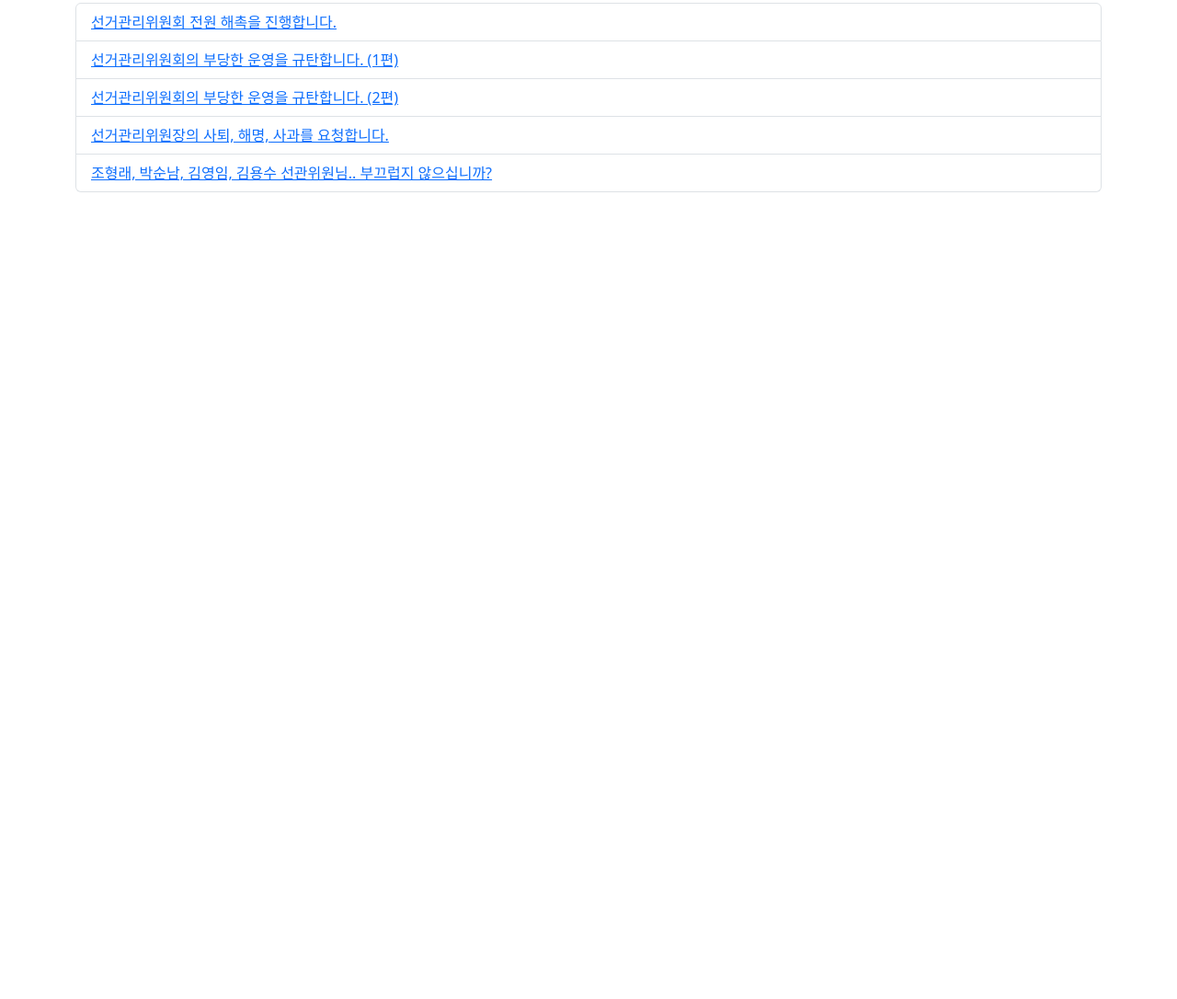
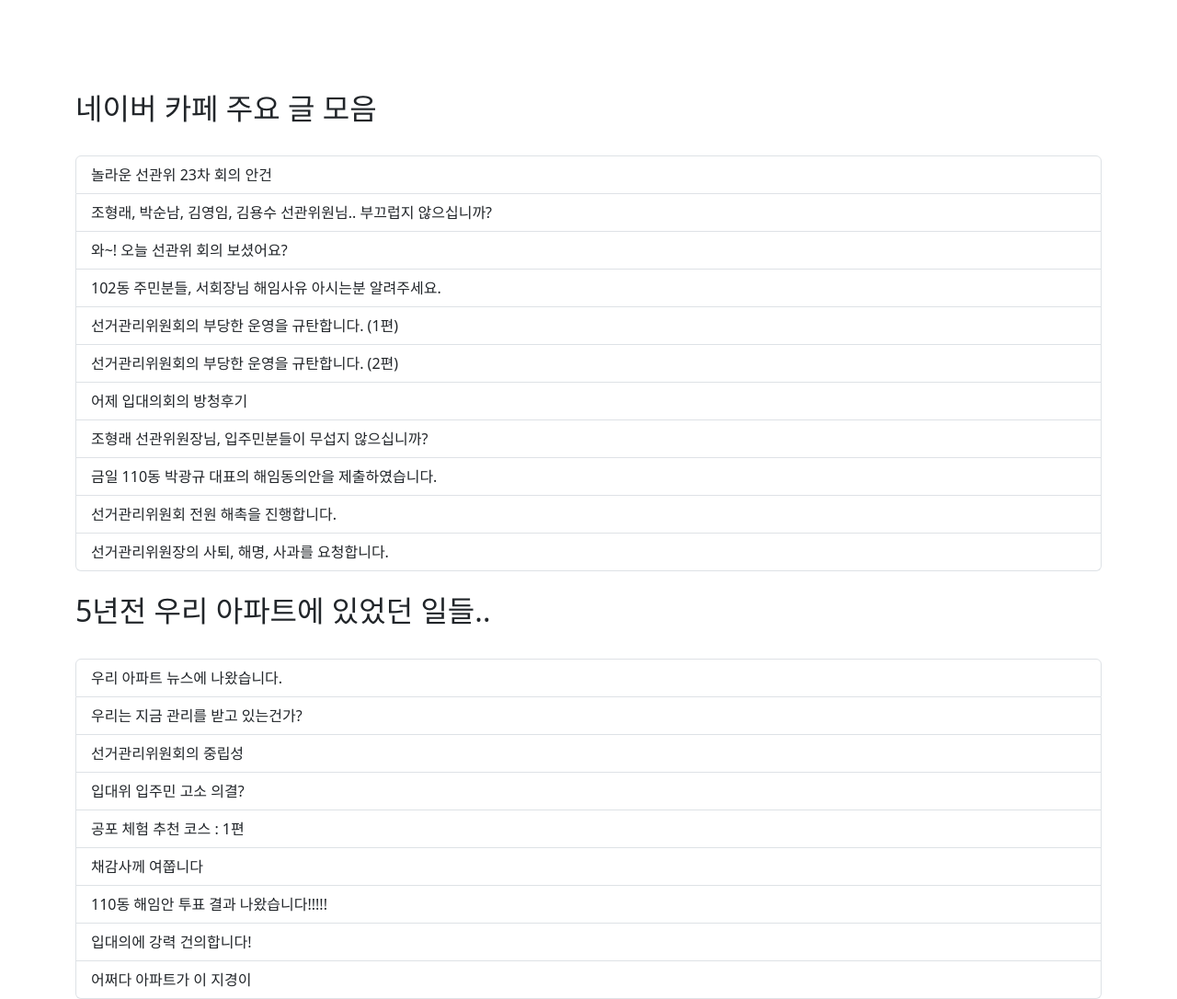
Before and after one commit to csraemianxii/csraemianxii.github.io, a plain HTML site: page index.html in a window 1280 px wide. Shown: the part 53-1139 px from the top of the page at 92% size. Before the commit the page ends 800 px from the top, so only its background shows below. Drawn offline with nearby package versions, Linux system fonts and the light colour scheme.

Commit message:
add post

```diff
--- a/index.html
+++ b/index.html
@@ -13,29 +13,89 @@
 
   <div class="container">
     <h1>우리 아파트가 아파요</h1>
+    <br /><br />
+
+    <div id="kakao-talk-channel-add-button" class="align-left" data-channel-public-id="_xlTAln" data-size="large"
+      data-support-multiple-densities="true"></div>
+    <br /><br />
+
+    <h2>네이버 카페 주요 글 모음</h2>
+    <br />
+
     <ul class="list-group">
-      <li class="list-group-item">
-        <a href="https://cafe.naver.com/raemianxi3/44870" target="_blank">선거관리위원회 전원 해촉을 진행합니다.</a>
-      </li>
-      <li class="list-group-item">
-        <a href="https://cafe.naver.com/raemianxi3/44921" target="_blank">선거관리위원회의 부당한 운영을 규탄합니다. (1편)</a>
-      </li>
-      <li class="list-group-item">
-        <a href="https://cafe.naver.com/raemianxi3/44923" target="_blank">선거관리위원회의 부당한 운영을 규탄합니다. (2편)</a>
-      </li>
-      <li class="list-group-item">
-        <a href="https://cafe.naver.com/raemianxi3/44806" target="_blank">선거관리위원장의 사퇴, 해명, 사과를 요청합니다.</a>
-      </li>
-      <li class="list-group-item">
-        <a href="https://cafe.naver.com/raemianxi3/44951" target="_blank">조형래, 박순남, 김영임, 김용수 선관위원님.. 부끄럽지 않으십니까?</a>
-      </li>
+
+      <a href="https://cafe.naver.com/raemianxi3/44954" class="list-group-item list-group-item-action"
+        target="_blank">놀라운 선관위 23차 회의 안건</a>
+      <a href="https://cafe.naver.com/raemianxi3/44951" class="list-group-item list-group-item-action"
+        target="_blank">조형래, 박순남, 김영임, 김용수 선관위원님.. 부끄럽지 않으십니까?</a>
+      <a href="https://cafe.naver.com/raemianxi3/44949" class="list-group-item list-group-item-action"
+        target="_blank">와~! 오늘 선관위 회의 보셨어요?</a>
+      <a href="https://cafe.naver.com/raemianxi3/44917" class="list-group-item list-group-item-action"
+        target="_blank">102동 주민분들, 서회장님 해임사유 아시는분 알려주세요.</a>
+      <a href="https://cafe.naver.com/raemianxi3/44921" class="list-group-item list-group-item-action"
+        target="_blank">선거관리위원회의 부당한 운영을 규탄합니다. (1편)</a>
+      <a href="https://cafe.naver.com/raemianxi3/44923" class="list-group-item list-group-item-action"
+        target="_blank">선거관리위원회의 부당한 운영을 규탄합니다. (2편)</a>
+      <a href="https://cafe.naver.com/raemianxi3/44898" class="list-group-item list-group-item-action"
+        target="_blank">어제 입대의회의 방청후기</a>
+      <a href="https://cafe.naver.com/raemianxi3/44896" class="list-group-item list-group-item-action"
+        target="_blank">조형래 선관위원장님, 입주민분들이 무섭지 않으십니까?</a>
+      <a href="https://cafe.naver.com/raemianxi3/44872" class="list-group-item list-group-item-action"
+        target="_blank">금일 110동 박광규 대표의 해임동의안을 제출하였습니다.</a>
+      <a href="https://cafe.naver.com/raemianxi3/44870" class="list-group-item list-group-item-action"
+        target="_blank">선거관리위원회 전원 해촉을 진행합니다.</a>
+      <a href="https://cafe.naver.com/raemianxi3/44806" class="list-group-item list-group-item-action"
+        target="_blank">선거관리위원장의 사퇴, 해명, 사과를 요청합니다.</a>
+
     </ul>
+    <br />
+
+    <h2>5년전 우리 아파트에 있었던 일들..</h2>
+    <br />
+
+
+    <ul class="list-group">
+
+      <a href="https://cafe.naver.com/raemianxi3/26543" class="list-group-item list-group-item-action"
+        target="_blank">우리 아파트 뉴스에 나왔습니다.</a>
+        <a href="https://cafe.naver.com/raemianxi3/26562" class="list-group-item list-group-item-action"
+        target="_blank">우리는 지금 관리를 받고 있는건가?</a>
+      <a href="https://cafe.naver.com/raemianxi3/26197" class="list-group-item list-group-item-action"
+        target="_blank">선거관리위원회의 중립성</a>
+      <a href="https://cafe.naver.com/raemianxi3/26359" class="list-group-item list-group-item-action"
+        target="_blank">입대위 입주민 고소 의결?</a>
+      <a href="https://cafe.naver.com/raemianxi3/26284" class="list-group-item list-group-item-action"
+        target="_blank">공포 체험 추천 코스 : 1편</a>
+      <a href="https://cafe.naver.com/raemianxi3/26321" class="list-group-item list-group-item-action"
+        target="_blank">채감사께 여쭙니다</a>
+      <a href="https://cafe.naver.com/raemianxi3/26739" class="list-group-item list-group-item-action"
+        target="_blank">110동 해임안 투표 결과 나왔습니다!!!!!</a>
+      <a href="https://cafe.naver.com/raemianxi3/26486" class="list-group-item list-group-item-action"
+        target="_blank">입대의에 강력 건의합니다!</a>
+      <a href="https://cafe.naver.com/raemianxi3/26561" class="list-group-item list-group-item-action"
+        target="_blank">어쩌다 아파트가 이 지경이</a>
+
+    </ul>
+
   </div>
 
+  <script>
+    window.kakaoAsyncInit = function () {
+      Kakao.Channel.createAddChannelButton({
+        container: '#kakao-talk-channel-add-button',
+      });
+    };
 
-
-
-
+    (function (d, s, id) {
+      var js, fjs = d.getElementsByTagName(s)[0];
+      if (d.getElementById(id)) return;
+      js = d.createElement(s); js.id = id;
+      js.src = 'https://t1.kakaocdn.net/kakao_js_sdk/2.7.2/kakao.channel.min.js';
+      js.integrity = 'sha384-PFe+C2S6aXd8v5j//vBqNPP8DMpEqLOw05p9BBajfh7IDWnUTHhNlu+Uxj3wxNej';
+      js.crossOrigin = 'anonymous';
+      fjs.parentNode.insertBefore(js, fjs);
+    })(document, 'script', 'kakao-js-sdk');
+  </script>
 
   <script src="https://cdn.jsdelivr.net/npm/bootstrap@5.3.3/dist/js/bootstrap.bundle.min.js"
     integrity="sha384-YvpcrYf0tY3lHB60NNkmXc5s9fDVZLESaAA55NDzOxhy9GkcIdslK1eN7N6jIeHz"
```
